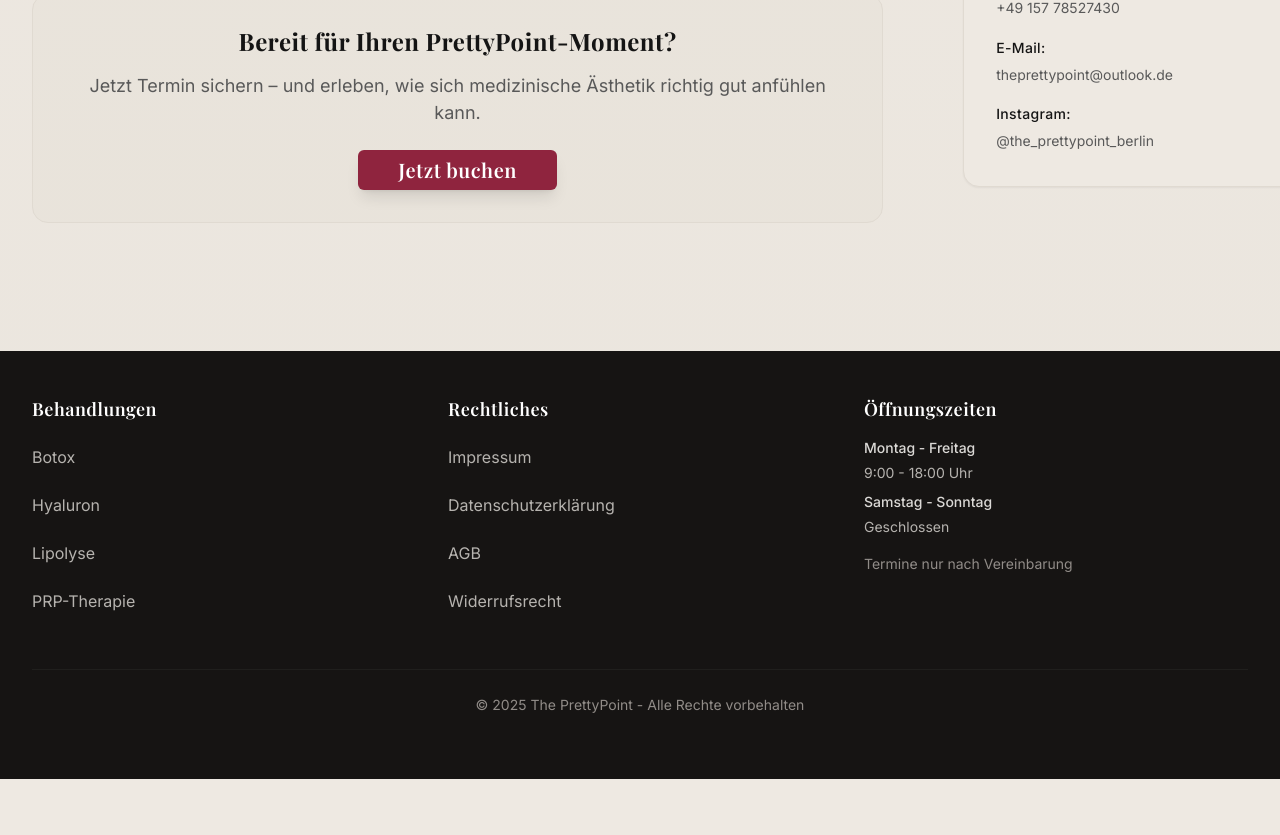
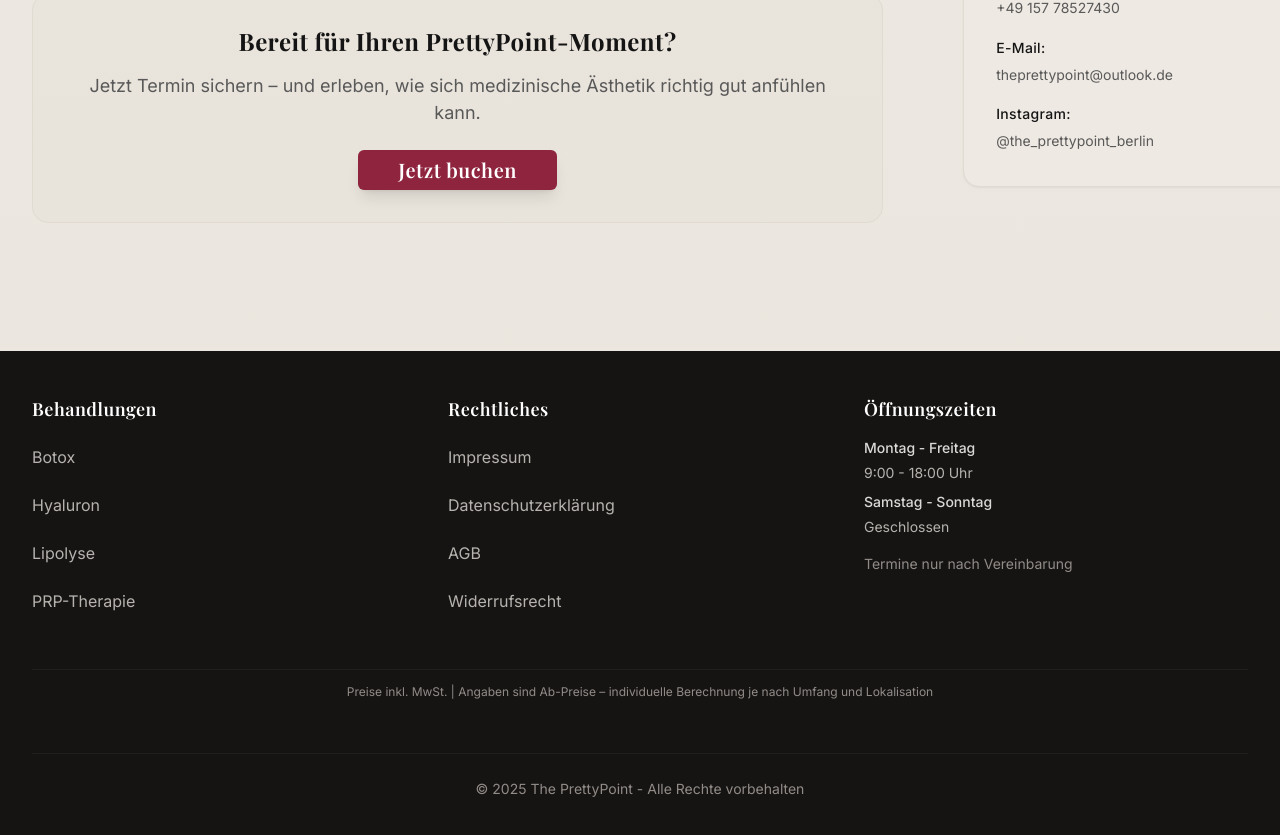
Before and after one commit to MariusWilsch/funda_website, a React (Vite) app: page / in a window 1280 px wide. Shown: the part 7418-8253 px from the top of the page. Before the commit the page ends 8197 px from the top, so only its background shows below. Built offline with nearby package versions, Linux system fonts and the light colour scheme.

Commit message:
feat: add legal price disclaimer to footer
- Add VAT inclusion and variable pricing disclaimer
- Style with subtle formatting and proper borders
- Maintain balanced footer layout
- Ensure compliance with German price indication requirements

```diff
--- a/src/components/Footer.jsx
+++ b/src/components/Footer.jsx
@@ -71,6 +71,13 @@ export function Footer() {
           </FooterColumn>
         </div>
 
+        {/* Price Disclaimer */}
+        <div className="py-3 border-t border-warm-gray-800 text-center">
+          <p className="text-xs text-warm-gray-400">
+            Preise inkl. MwSt. | Angaben sind Ab-Preise – individuelle Berechnung je nach Umfang und Lokalisation
+          </p>
+        </div>
+
         {/* Sub-Footer */}
         <div className="py-4 xs:py-5 sm:py-6 border-t border-warm-gray-800 text-center text-xs xs:text-sm text-warm-gray-400">
           <p>© {currentYear} The PrettyPoint - Alle Rechte vorbehalten</p>
```
